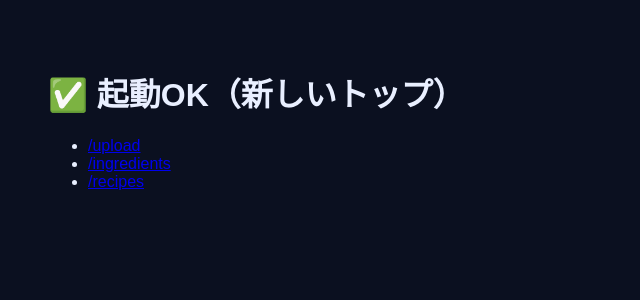
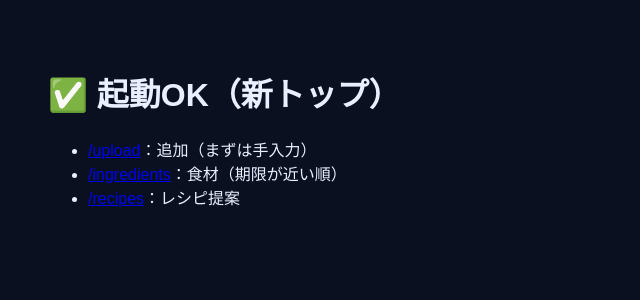
Before and after one commit to ackey123/123, a Next.js app: page / in a window 1280 px wide. Shown: the top 300 px of the page, without its empty margins (0-640 px from the left). Built offline with nearby package versions, Linux system fonts and the light colour scheme.

Commit message:
Update index.js

```diff
--- a/pages/index.js
+++ b/pages/index.js
@@ -1,11 +1,11 @@
 export default function Home(){
   return (
     <main style={{padding:24,fontFamily:'sans-serif'}}>
-      <h1>✅ 起動OK（新しいトップ）</h1>
+      <h1>✅ 起動OK（新トップ）</h1>
       <ul>
-        <li><a href="/upload">/upload</a></li>
-        <li><a href="/ingredients">/ingredients</a></li>
-        <li><a href="/recipes">/recipes</a></li>
+        <li><a href="/upload">/upload</a>：追加（まずは手入力）</li>
+        <li><a href="/ingredients">/ingredients</a>：食材（期限が近い順）</li>
+        <li><a href="/recipes">/recipes</a>：レシピ提案</li>
       </ul>
     </main>
   );
```
